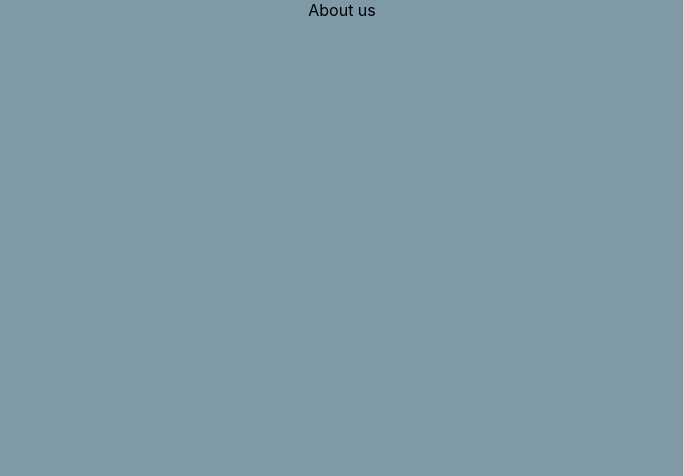
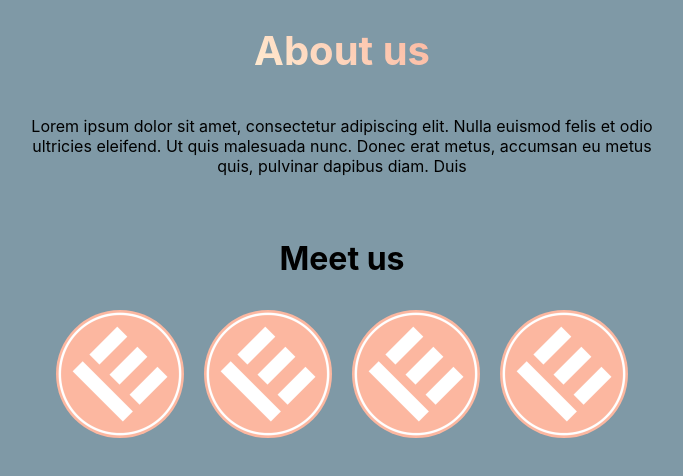
Before and after one commit to andesob/enabled-website, a React (Create React App) app: page /aboutus in a window 1280 px wide. Shown: the top 476 px of the page, without its empty margins (298-981 px from the left). Built offline with nearby package versions, Linux system fonts and the light colour scheme.

Commit message:
Started working on about us page

```diff
--- a/src/Pages/AboutUs.js
+++ b/src/Pages/AboutUs.js
@@ -1,12 +1,34 @@
 import {Component} from "react/cjs/react.production.min";
+import "../Styles/aboutus.css"
 
 class AboutUs extends Component {
     render() {
         return (
             <div>
-                About us
+                <header className={"titleHeader"}>
+                    <h1 className={"headerDiv"}>
+                        About us
+                    </h1>
+                </header>
+                <div className={"aboutUsTextDiv"}>
+                    <p className={"aboutUsParagraph"}>
+                        Lorem ipsum dolor sit amet, consectetur adipiscing elit. Nulla euismod felis et odio ultricies
+                        eleifend.
+                        Ut quis malesuada nunc. Donec erat metus, accumsan eu metus quis, pulvinar dapibus diam. Duis
+                    </p>
+                </div>
+                <div className={"meetUsHeader"}>
+                    <h1 className={"meetUsTitle"}>Meet us</h1>
+                </div>
+
+                <div className={"meetUsImageDiv"}>
+                    <img src={"enabled_logo.png"}/>
+                    <img src={"enabled_logo.png"}/>
+                    <img src={"enabled_logo.png"}/>
+                    <img src={"enabled_logo.png"}/>
+                </div>
             </div>
-        )
+        );
     }
 }
 
--- a/src/Pages/Homepage.js
+++ b/src/Pages/Homepage.js
@@ -6,9 +6,9 @@ class Homepage extends Component {
         return (
             <div className={"mainContainer"}>
                 <header className={"titleHeader"}>
-                    <div className="headerDiv">
+                    <h1 className={"headerDiv"}>
                         Enabled EEG
-                    </div>
+                    </h1>
                 </header>
 
                 <div className={"homepageTextDiv"}>
--- /dev/null
+++ b/src/Styles/aboutus.css
@@ -0,0 +1,13 @@
+.aboutUsTextDiv {
+    display: block;
+    margin: auto;
+    max-width: 50%;
+    text-align: center;
+    padding: 2%;
+}
+
+.meetUsImageDiv img{
+    border-radius: 360px;
+    max-width: 10%;
+    margin: 10px;
+}
--- a/src/Styles/homepage.css
+++ b/src/Styles/homepage.css
@@ -9,9 +9,9 @@
 .titleHeader {
     display: flex;
     justify-content: center;
+    font-size: 20px;
     padding-top: 2%;
-    font-size: 30px;
-    font-weight: bold;
+    margin: auto;
 }
 
 .headerDiv {
@@ -19,4 +19,5 @@
     background: -webkit-linear-gradient(45deg, #ffecd2, #fcb7a0);
     -webkit-background-clip: text;
     -webkit-text-fill-color: transparent;
+    margin: 0;
 }
```
Also changed, not shown: public/enabled_logo.png (added).
